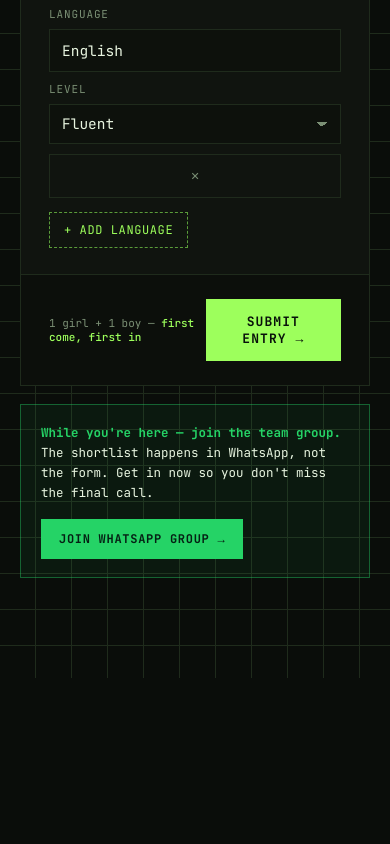
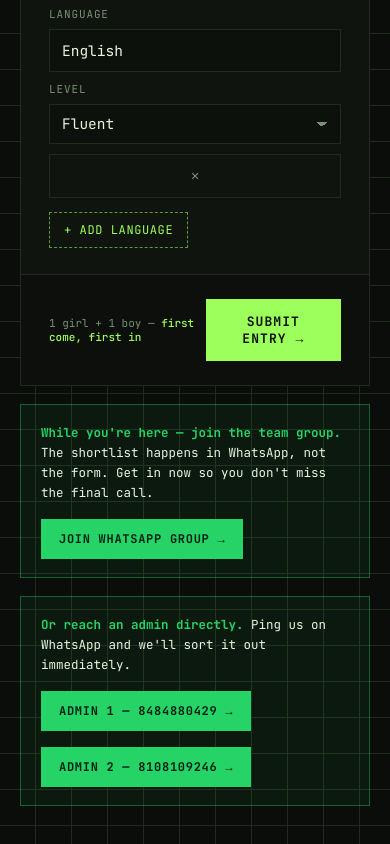
Before and after one commit to rutujdhodapkar/Sih-team-selection-, a React (Vite) app: page / in a window 390 px wide. Shown: the part 1586-2430 px from the top of the page. Before the commit the page ends 2264 px from the top, so only its background shows below. Built offline with nearby package versions, Linux system fonts and the light colour scheme.

Commit message:
Add admin phone numbers with WhatsApp redirect

```diff
--- a/src/components/RegistrationForm.jsx
+++ b/src/components/RegistrationForm.jsx
@@ -273,6 +273,13 @@ export default function RegistrationForm({ onSuccess }) {
         </p>
         <a className="wa-btn" href={WHATSAPP_GROUP} target="_blank" rel="noreferrer">Join WhatsApp Group →</a>
       </div>
+      <div className="whatsapp-banner">
+        <p>
+          <b>Or reach an admin directly.</b> Ping us on WhatsApp and we&apos;ll sort it out immediately.
+        </p>
+        <a className="wa-btn" href="https://wa.me/918484880429" target="_blank" rel="noreferrer">Admin 1 — 8484880429 →</a>
+        <a className="wa-btn" href="https://wa.me/918108109246" target="_blank" rel="noreferrer">Admin 2 — 8108109246 →</a>
+      </div>
     </>
   )
 }
--- a/src/components/SuccessScreen.jsx
+++ b/src/components/SuccessScreen.jsx
@@ -1,7 +1,11 @@
 import React from 'react'
 
 const WHATSAPP_GROUP = 'https://chat.whatsapp.com/Ljh9PDnfrDe8jYpJ8YKj26?s=sh&p=a&mlu=4'
-const CONTACT_ADMIN = 'https://wa.me/919876543210?text=Hi%20admin%2C%20I%20just%20registered%20for%20the%20SIH%20team.'
+
+const ADMINS = [
+  { label: 'Admin 1', phone: '8484880429', wa: 'https://wa.me/918484880429?text=Hi%20admin%2C%20I%20just%20registered%20for%20the%20SIH%20team.' },
+  { label: 'Admin 2', phone: '8108109246', wa: 'https://wa.me/918108109246?text=Hi%20admin%2C%20I%20just%20registered%20for%20the%20SIH%20team.' },
+]
 
 export default function SuccessScreen({ result, onRestart }) {
   return (
@@ -16,7 +20,11 @@ export default function SuccessScreen({ result, onRestart }) {
 
       <div className="success-actions">
         <a className="wa-btn" href={WHATSAPP_GROUP} target="_blank" rel="noreferrer">Join WhatsApp Group →</a>
-        <a className="btn-ghost" href={CONTACT_ADMIN} target="_blank" rel="noreferrer">Contact Admin Now →</a>
+        {ADMINS.map((a) => (
+          <a className="btn-ghost" key={a.phone} href={a.wa} target="_blank" rel="noreferrer">
+            {a.label} ({a.phone}) →
+          </a>
+        ))}
         <button className="btn-ghost" onClick={onRestart}>Submit another entry</button>
       </div>
     </div>
```
